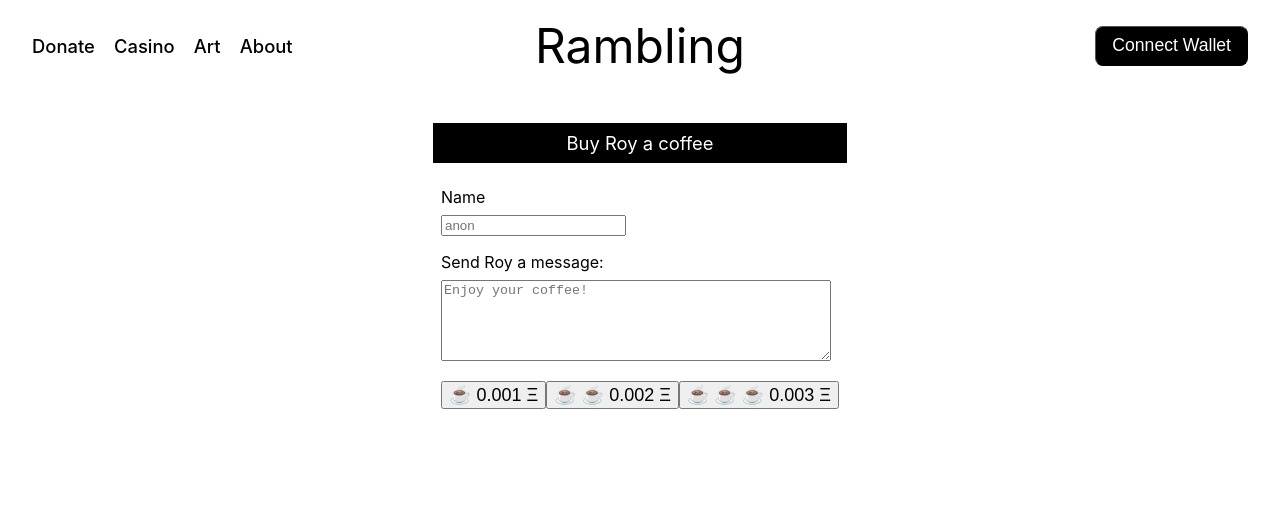
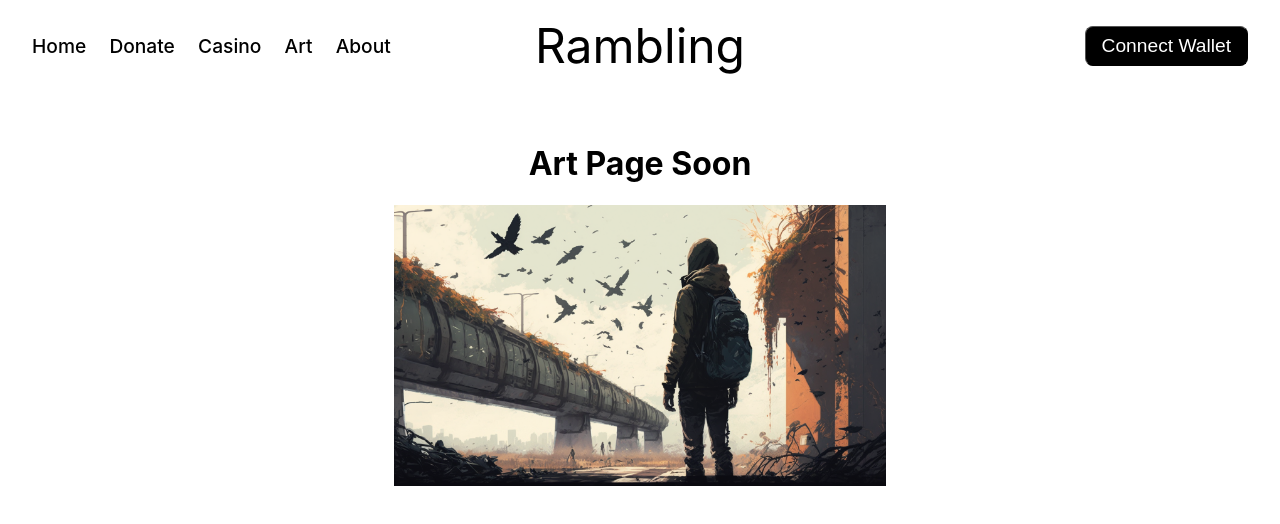
Before and after one commit to RoyHonChain/cafe-react-app, a React (Create React App) app: page /#/Art in a window 1280 px wide. Shown: the top 524 px of the page. Built offline with nearby package versions, Linux system fonts and the light colour scheme.

Commit message:
add react router

```diff
--- a/package.json
+++ b/package.json
@@ -9,6 +9,7 @@
     "ethers": "^5.6.5",
     "react": "^18.2.0",
     "react-dom": "^18.2.0",
+    "react-router-dom": "^6.8.1",
     "react-scripts": "5.0.1",
     "web-vitals": "^2.1.4"
   },
--- a/src/App.css
+++ b/src/App.css
@@ -1,14 +1,18 @@
 .App{
+  width: 100vw;
   display: flex;
   flex-direction: column;
+  align-items: center;
   gap:2rem;
 }
 
 .TopHeader{
+  width: calc(95%);
+
   display: flex;
   justify-content:space-between;
   align-items: center;
-  padding: 1rem 2rem;
+  padding: 1rem;
   gap: 2rem;
 }
 
@@ -17,7 +21,7 @@
   width: 33.333333%;
 
   display: flex;
-  gap: 1.2rem;
+  gap: 1.45rem;
   align-items: center;
 }
 
@@ -135,7 +139,7 @@ textarea{
 }
 
 .text-base-2 {
-  font-size: 1.15rem;
+  font-size: 1.2rem;
 }
 
 .font-medium {
@@ -149,3 +153,37 @@ textarea{
 .text-center{
   text-align: center;
 }
+
+.textNavBtn{
+  text-decoration:none;
+  color: black;
+  font-weight: 500;
+  font-size: 1.2rem;
+  cursor: pointer;
+}
+
+.textNavBtn:visited{
+  text-decoration:none;
+  color: black;
+}
+
+.textNavBtn:hover{
+  text-decoration:line-through;
+  color: black;
+}
+
+
+.Home{
+  width: 50vw;
+  display: flex;
+  flex-direction: column;
+  align-items:center;
+}
+
+.Home img{
+  width: 77%;
+}
+
+.Home h1{
+  text-align: center;
+}
--- a/src/App.js
+++ b/src/App.js
@@ -1,22 +1,34 @@
 import './App.css';
-import Donate from './Donate';
-import TopHeader from './TopHeader';
+import TopHeader from './pages/TopHeader';
+import Donate from './pages/Donate';
+import Home from './pages/Home';
+import Casino from './pages/Casino';
+import Art from './pages/Art';
+import About from './pages/About';
 import { useEffect, useState } from "react";
+import { HashRouter, NavLink, Routes, Route } from "react-router-dom";
+
 
 function App() {
   const [currentAccount, setCurrentAccount] = useState("");
 
   return (
+    <HashRouter>
       <div className="App">
         <TopHeader
         currentAccount={currentAccount}
         setCurrentAccount={setCurrentAccount}
         />
-      <Donate
-      currentAccount={currentAccount}
-      setCurrentAccount={setCurrentAccount}
-      />
+
+        <Routes>
+          <Route path="/Donate" element={ <Donate currentAccount={currentAccount} setCurrentAccount={setCurrentAccount} /> } />
+          <Route path="/Home" element={ <Home /> } />
+          <Route path="/Casino" element={ <Casino /> } />
+          <Route path="/Art" element={ <Art /> } />
+          <Route path="/About" element={ <About /> } />
+        </Routes>
       </div>
+    </HashRouter>
   );
 }
 
--- /dev/null
+++ b/src/pages/About.js
@@ -0,0 +1,11 @@
+import soon from '../images/soon.png';
+function About() {
+  return (
+    <div className='Home'>
+        <h1>About Page Soon</h1>
+        <img src={soon} />
+    </div>
+  );
+}
+
+export default About;
--- /dev/null
+++ b/src/pages/Art.js
@@ -0,0 +1,11 @@
+import soon from '../images/soon.png';
+function Art() {
+  return (
+    <div className='Home'>
+        <h1>Art Page Soon</h1>
+        <img src={soon} />
+    </div>
+  );
+}
+
+export default Art;
--- /dev/null
+++ b/src/pages/Casino.js
@@ -0,0 +1,11 @@
+import soon from '../images/soon.png';
+function Casino() {
+  return (
+    <div className='Home'>
+        <h1>Casino Page Soon</h1>
+        <img src={soon} />
+    </div>
+  );
+}
+
+export default Casino;
--- a/src/Donate.js
+++ b/src/pages/Donate.js
@@ -1,4 +1,4 @@
-import abi from './utils/BuyMeACoffee.json';
+import abi from '../utils/BuyMeACoffee.json';
 import { useEffect, useState } from "react";
 const { ethers } = require("ethers");
 
--- /dev/null
+++ b/src/pages/Home.js
@@ -0,0 +1,11 @@
+import soon from '../images/soon.png';
+function Home() {
+  return (
+    <div className='Home'>
+        <h1>Home Page Soon</h1>
+        <img src={soon} />
+    </div>
+  );
+}
+
+export default Home;
--- a/src/TopHeader.js
+++ b/src/pages/TopHeader.js
@@ -1,6 +1,8 @@
+import { HashRouter, NavLink, Routes, Route } from "react-router-dom";
+
 function TopHeader({currentAccount,setCurrentAccount}) {
-  const btnClassName=`px-4 h-9 rounded-lg border font-medium text-base text-white bg-black cursor-pointer`;
-  const textbtnClassName=`font-medium text-base-2 cursor-pointer`;
+  const btnClassName=`px-4 h-9 rounded-lg border font-medium text-base-2 text-white bg-black cursor-pointer`;
+
 
   const connectWallet = async () => {
     try {
@@ -23,10 +25,11 @@ function TopHeader({currentAccount,setCurrentAccount}) {
   return (
     <div className='TopHeader'>
         <div className='ToolBar'>
-          <a className={textbtnClassName} >Donate</a>
-          <a className={textbtnClassName}>Casino</a>
-          <a className={textbtnClassName}>Art</a>
-          <a className={textbtnClassName}>About</a>
+          <NavLink to="/Home" className="textNavBtn">Home</NavLink>
+          <NavLink to="/Donate" className="textNavBtn">Donate</NavLink>
+          <NavLink to="/Casino" className="textNavBtn">Casino</NavLink>
+          <NavLink to="/Art" className="textNavBtn">Art</NavLink>
+          <NavLink to="/About" className="textNavBtn">About</NavLink>
         </div>
 
         <div className='WebsiteLogo'>
```
Also changed, not shown: src/images/soon.png (added), 1 other file (tests, documents, lock files or other folders). Lines whose indentation alone changed are shown as unchanged.
